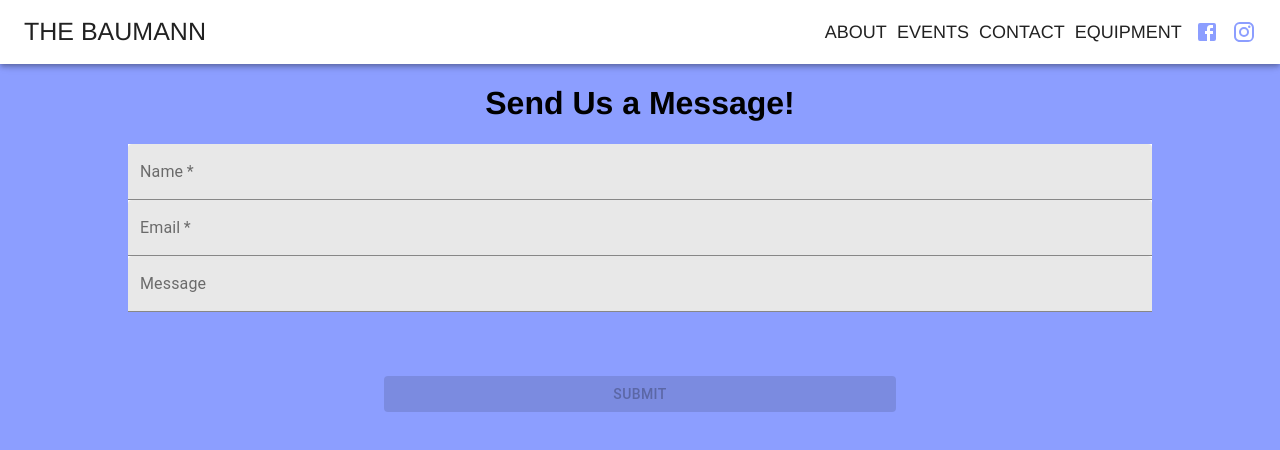
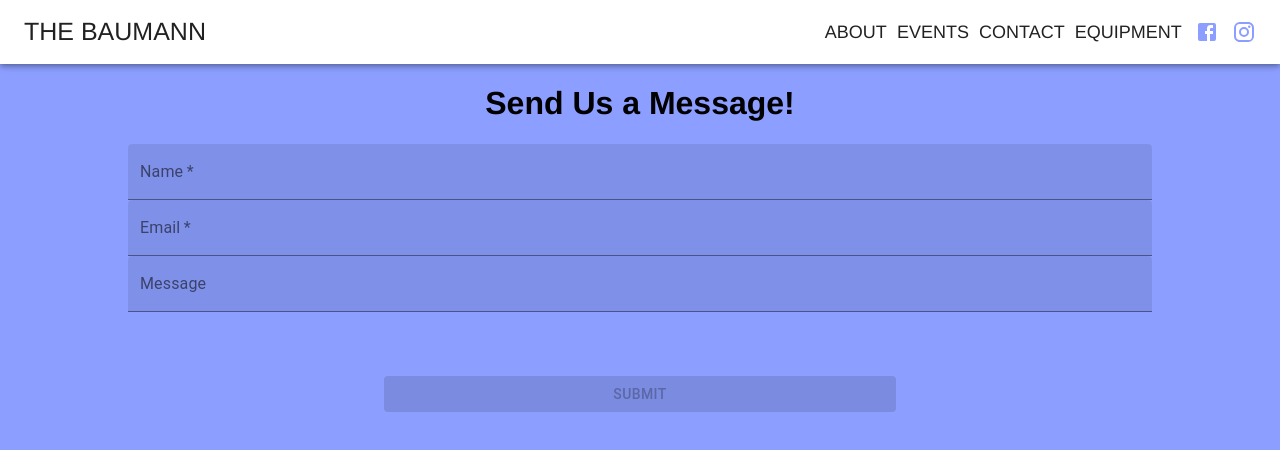
Before and after one commit to seanpara/The_Baumann, a React (Create React App) app: page /contact in a window 1280 px wide. Shown: the top 450 px of the page. Built offline with nearby package versions, Linux system fonts and the light colour scheme; no server answers.

Commit message:
first attempt at adding env variables

```diff
--- a/src/App.tsx
+++ b/src/App.tsx
@@ -22,6 +22,7 @@ const App = (): JSX.Element => {
       .then((eventMap: EventMap): void => {
         setEvents(eventMap);
       });
+    console.log("test:", process.env.REACT_APP_EXAMPLE_ENV_VAR);
   }, []);
   return (
     <Router>
--- a/src/Views/ContactPage.tsx
+++ b/src/Views/ContactPage.tsx
@@ -108,7 +108,6 @@ const ContactPage = () => {
       required={stateKey === "name" || stateKey === "email"}
       style={{
         width: "80%",
-        backgroundColor: "white",
       }}
       variant="filled"
       label={
```
Also changed, not shown: 2 other files (tests, documents, lock files or other folders).
